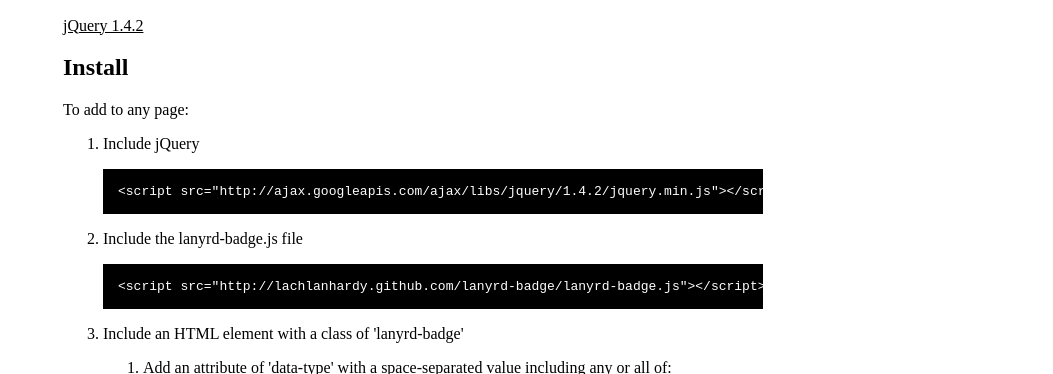
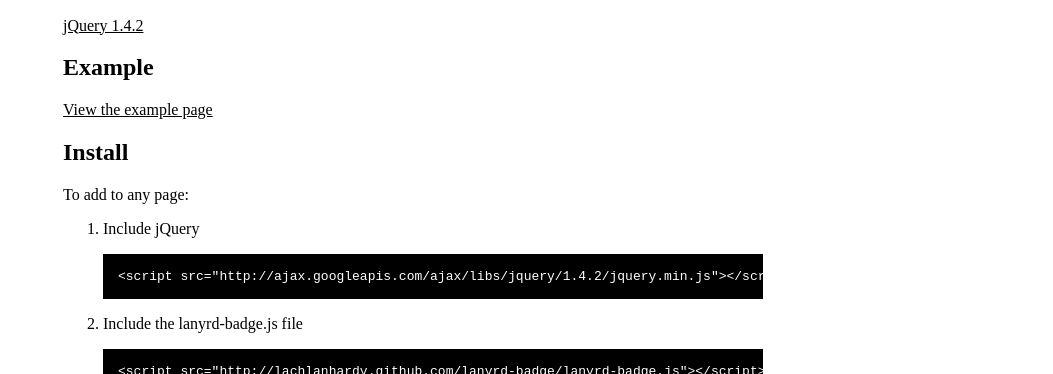
Before and after one commit to lachlanhardy/lanyrd-badge, a plain HTML site: page index.html in a window 1280 px wide. Shown: the part 349-723 px from the top of the page, without its empty margins (227-1280 px from the left). Drawn offline with Linux system fonts and the light colour scheme.

Commit message:
adding example page

```diff
--- a/index.html
+++ b/index.html
@@ -44,6 +44,9 @@
 
     <h2>Dependencies</h2>
     <p><a href="http://jquery.com/">jQuery 1.4.2</a></p>
+
+    <h2>Example</h2>
+    <p><a href="http://lachlanhardy.github.com/lanyrd-badge/example.html">View the example page</a></p>
 
     <h2>Install</h2>
     <p>To add to any page:</p>
```
Also changed, not shown: example.html (+2 -1 lines).
